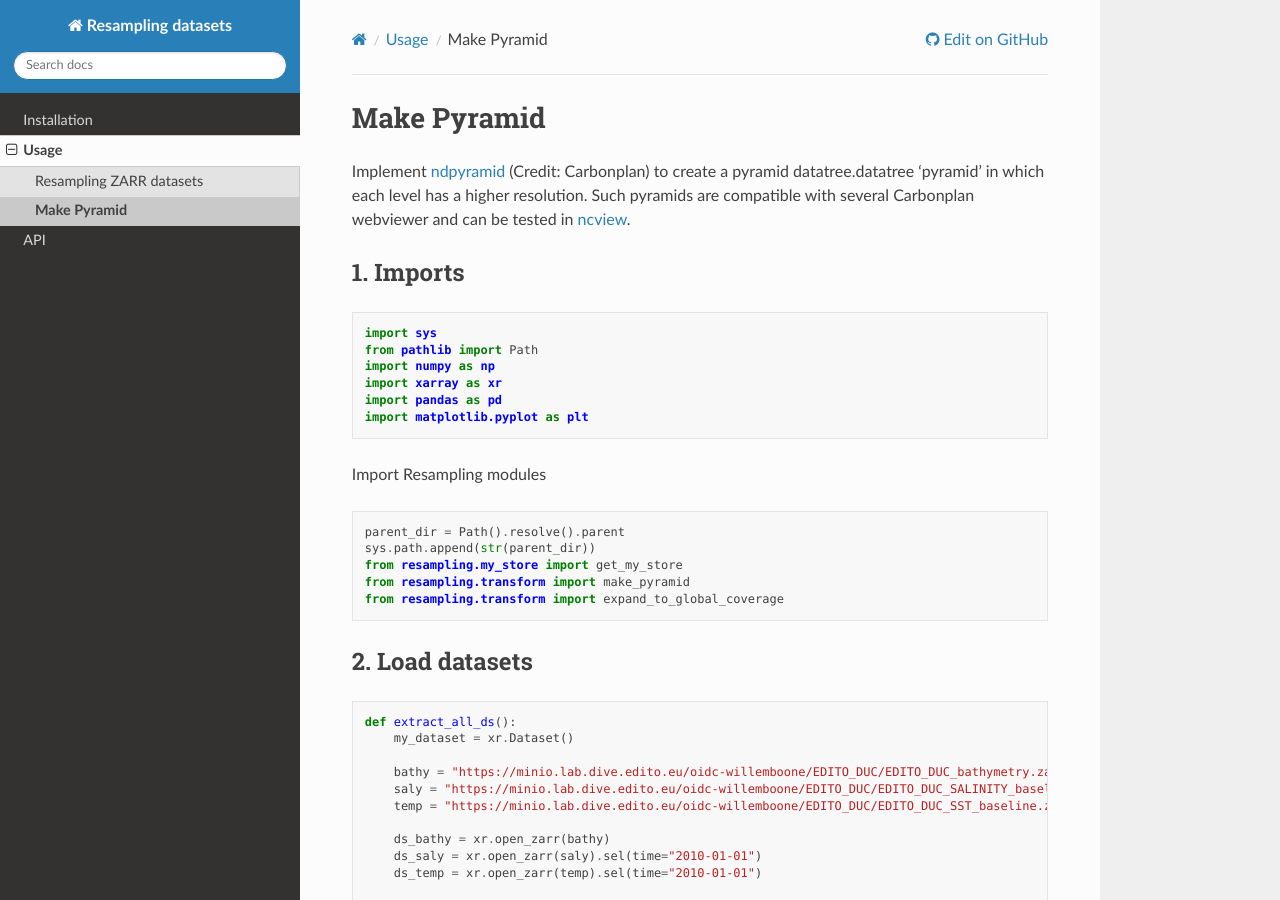
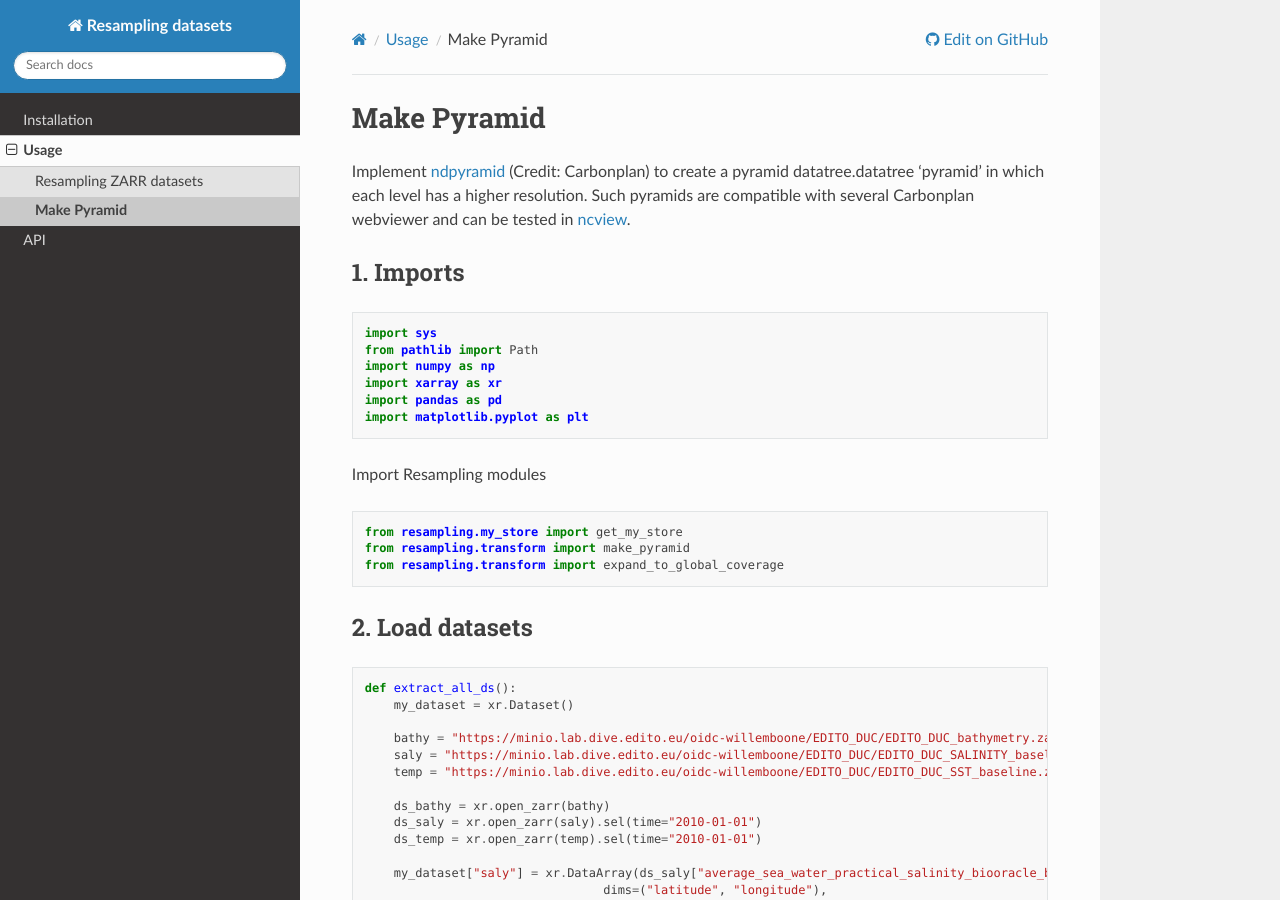
Before and after one commit to willem0boone/resample_zarr, a Sphinx documentation site: the page built from docs/source/pyramids.rst, in a window 1280 px wide and 900 px high. Built offline with Sphinx 7.4.7 and the Read the Docs theme 3.1.0, drawn with Linux system fonts in a browser that asks for light colours.

```diff
--- a/docs/source/installation.rst
+++ b/docs/source/installation.rst
@@ -8,7 +8,7 @@ Using pip install:
 
 .. code-block:: console
 
-    pip install git+https://github.com/willem0boone/Edito_resampling_datasets
+    pip install -q "git+https://github.com/willem0boone/Edito_resampling_datasets#egg=resampling[git_deps]"
 
 
 Configuration
--- a/docs/source/pyramids.rst
+++ b/docs/source/pyramids.rst
@@ -22,8 +22,6 @@ Import Resampling modules
 
 .. code-block:: python
 
-    parent_dir = Path().resolve().parent
-    sys.path.append(str(parent_dir))
     from resampling.my_store import get_my_store
     from resampling.transform import make_pyramid
     from resampling.transform import expand_to_global_coverage
```
